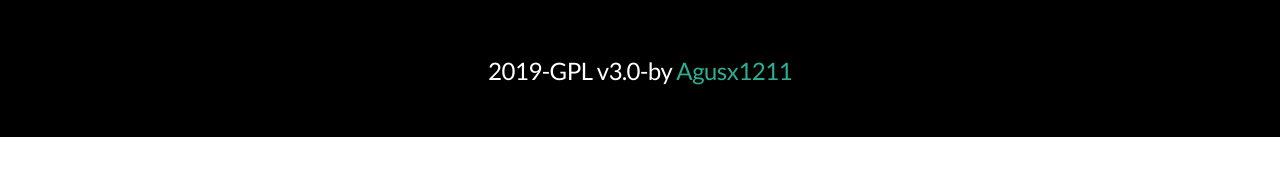
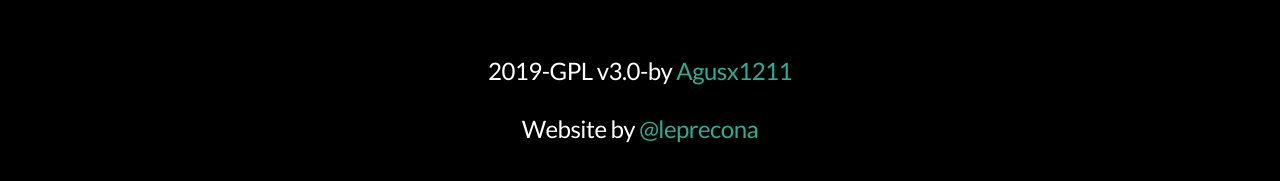
Before and after one commit to ShuffleMonster/shuffle-landing, a website built with webpack: page src/index.html in a window 1280 px wide. Shown: the part 4718-4899 px from the top of the page. Before the commit the page ends 4855 px from the top, so only its background shows below. Built offline with nearby package versions, Linux system fonts and the light colour scheme.

Commit message:
Add footer credits for leprecona

```diff
--- a/src/index.html
+++ b/src/index.html
@@ -181,7 +181,9 @@
 				<a href="https://github.com/Agusx1211/shuffle" target="_blank" class="social"><img src="assets/img/icon_4.svg"></a>
 				<a href="https://www.reddit.com/r/ShuffleMonster/" target="_blank" class="social"><img src="assets/img/icon_5.svg"></a>
 				<a href="https://etherscan.io/address/0x3a9fff453d50d4ac52a6890647b823379ba36b9e#code" target="_blank" class="social"><img src="assets/img/icon_6.svg"></a>
-				<h4 class="copyright">2019-GPL v3.0-by <a href="https://www.linkedin.com/in/agusx1211/" target="_blank" class="creator">Agusx1211</a></h4>
+				<h4 class="copyright">2019-GPL v3.0-by <a href="https://www.linkedin.com/in/agusx1211/" target="_blank" class="creator">Agusx1211</a>
+					<br/><br/>
+				Website by <a class="creator" href="https://twitter.com/Leprecona" target="_blank" >@leprecona</a></h4>
 			</div>
 		</footer>
 	</body>
```
